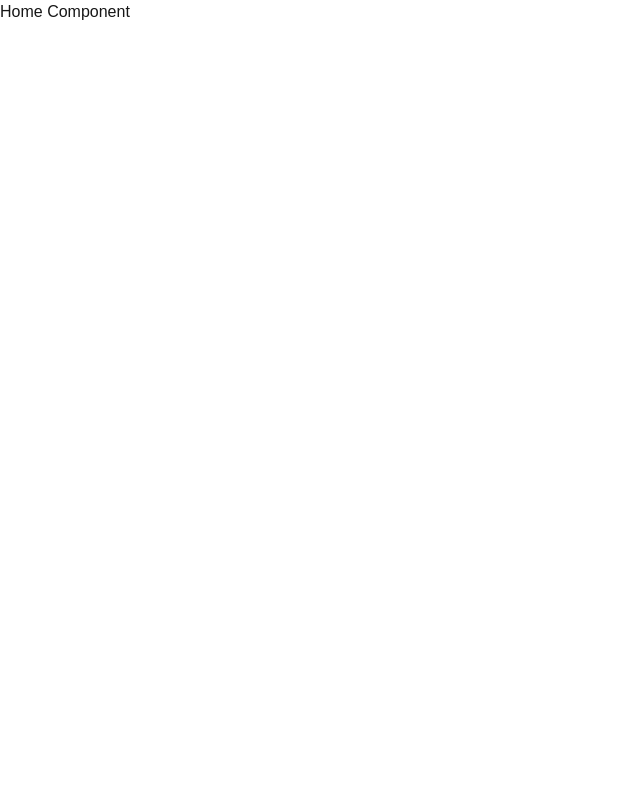
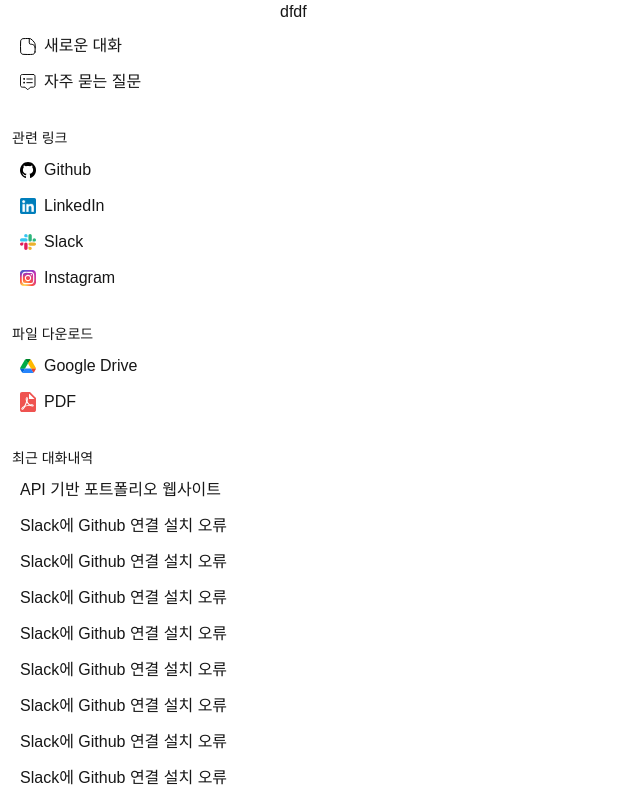
Before and after one commit to jjmullan/portfolio, a Next.js app: page / in a window 1280 px wide. Shown: the whole page, without its empty margins (0-640 px from the left). Built offline with nearby package versions, Linux system fonts and the light colour scheme.

Commit message:
feat: 메뉴바 UI 완성

```diff
--- a/src/pages/Home.tsx
+++ b/src/pages/Home.tsx
@@ -1,7 +1,15 @@
+import Navigation from '@widgets/navigation/Navigation';
+
 export default function Home() {
   return (
-    <>
-      <h1>Home Component</h1>
-    </>
+    <div className="grid grid-cols-[280px_1fr] h-screen">
+      <h1 className="sr-only">최영준의 포트폴리오</h1>
+
+      {/* 메뉴 */}
+      <Navigation />
+
+      {/* 메인 */}
+      <main className="overflow-y-scroll">dfdf</main>
+    </div>
   );
 }
--- /dev/null
+++ b/src/shared/model/type.ts
@@ -0,0 +1,12 @@
+export type ListLinkType = {
+  href: string;
+  title: string;
+  image?: string;
+};
+
+export type ListInnerLinkType = ListLinkType & { isInnerLink?: boolean };
+
+export type H2Type = {
+  title: string;
+  isSrOnly?: boolean;
+};
--- /dev/null
+++ b/src/shared/ui/li/ListDownload.tsx
@@ -0,0 +1,13 @@
+import type { ListLinkType } from '@shared/model/type';
+import Image from 'next/image';
+
+export default function ListDownload({ href, image, title }: ListLinkType) {
+  return (
+    <li className="px-2 hover:bg-gray-100 rounded-md">
+      <a href={href} download className="flex items-center gap-x-2 w-full h-9">
+        <Image src={`/icons/${image}.svg`} alt={image ?? ''} width={16} height={16} />
+        {title}
+      </a>
+    </li>
+  );
+}
--- /dev/null
+++ b/src/shared/ui/li/ListLink.tsx
@@ -0,0 +1,17 @@
+import type { ListInnerLinkType } from '@shared/model/type';
+import Image from 'next/image';
+import Link from 'next/link';
+import { Activity } from 'react';
+
+export default function ListLink({ href, title, image, isInnerLink = false }: ListInnerLinkType) {
+  return (
+    <li className="px-2 hover:bg-gray-100 rounded-md">
+      <Link href={href} target={`${isInnerLink ? '' : '_blank'}`} rel="noopener noreferrer" className="flex items-center gap-x-2 w-full h-9 ">
+        <Activity mode={image ? 'visible' : 'hidden'}>
+          <Image src={`/icons/${image}.svg`} alt={image ?? ''} width={16} height={16} />
+        </Activity>
+        <span className="truncate">{title}</span>
+      </Link>
+    </li>
+  );
+}
--- /dev/null
+++ b/src/shared/ui/title/H2.tsx
@@ -0,0 +1,5 @@
+import type { H2Type } from '@shared/model/type';
+
+export default function H2({ title, isSrOnly = false }: H2Type) {
+  return <h2 className={`${isSrOnly && 'sr-only'} h-7 text-sm flex items-center`}>{title}</h2>;
+}
--- /dev/null
+++ b/src/widgets/navigation/Navigation.tsx
@@ -0,0 +1,54 @@
+import ListDownload from '@shared/ui/li/ListDownload';
+import ListLink from '@shared/ui/li/ListLink';
+import H2 from '@shared/ui/title/H2';
+
+export default function Navigation() {
+  return (
+    <aside className="pt-7 pb-3 px-3 flex flex-col gap-y-6 h-full overflow-y-auto">
+      <nav>
+        <H2 title="시작하기" isSrOnly={true} />
+        <ul className="flex flex-col">
+          <ListLink href="/" image="newpage" title="새로운 대화" isInnerLink={true} />
+          <ListLink href="/" image="qna" title="자주 묻는 질문" isInnerLink={true} />
+        </ul>
+      </nav>
+      <nav>
+        <H2 title="관련 링크" />
+        <ul className="flex flex-col">
+          <ListLink href="https://github.com/jjmullan?tab=repositories" image="github" title="Github" />
+          <ListLink href="https://www.linkedin.com/in/jjmullan" image="linkedin" title="LinkedIn" />
+          <ListLink href="https://jjmullan.slack.com/" image="slack" title="Slack" />
+          <ListLink href="https://www.instagram.com/choiyoungjune/" image="instagram" title="Instagram" />
+        </ul>
+      </nav>
+      <div>
+        <H2 title="파일 다운로드" />
+        <ul className="flex flex-col">
+          <ListLink href="https://drive.google.com/drive/folders/1MG7HggVtEdWywLOnap-e5yxJZ3k0SAVa" image="googledrive" title="Google Drive" />
+          <ListDownload href="/resume/resume.zip" image="pdf" title="PDF" />
+        </ul>
+      </div>
+      <div>
+        <H2 title="최근 대화내역" />
+        <ul className="flex flex-col">
+          {/* map 메서드로 업데이트 */}
+          <ListLink href={``} image="" title="API 기반 포트폴리오 웹사이트" />
+          <ListLink href={``} image="" title="Slack에 Github 연결 설치 오류" />
+          <ListLink href={``} image="" title="Slack에 Github 연결 설치 오류" />
+          <ListLink href={``} image="" title="Slack에 Github 연결 설치 오류" />
+          <ListLink href={``} image="" title="Slack에 Github 연결 설치 오류" />
+          <ListLink href={``} image="" title="Slack에 Github 연결 설치 오류" />
+          <ListLink href={``} image="" title="Slack에 Github 연결 설치 오류" />
+          <ListLink href={``} image="" title="Slack에 Github 연결 설치 오류" />
+          <ListLink href={``} image="" title="Slack에 Github 연결 설치 오류" />
+          <ListLink href={``} image="" title="Slack에 Github 연결 설치 오류" />
+          <ListLink href={``} image="" title="Slack에 Github 연결 설치 오류" />
+          <ListLink href={``} image="" title="Slack에 Github 연결 설치 오류" />
+          <ListLink href={``} image="" title="Slack에 Github 연결 설치 오류" />
+          <ListLink href={``} image="" title="Slack에 Github 연결 설치 오류" />
+          <ListLink href={``} image="" title="Slack에 Github 연결 설치 오류" />
+        </ul>
+      </div>
+    </aside>
+  );
+}
```
